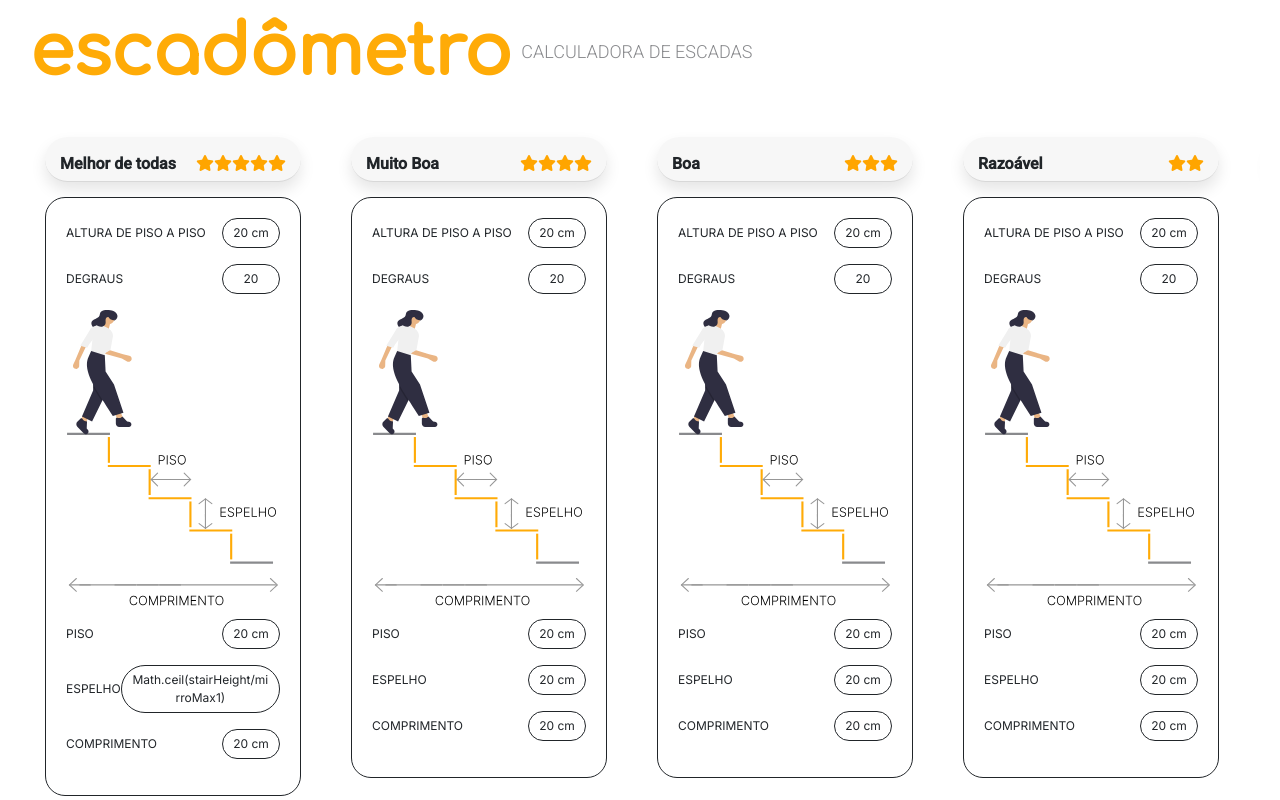
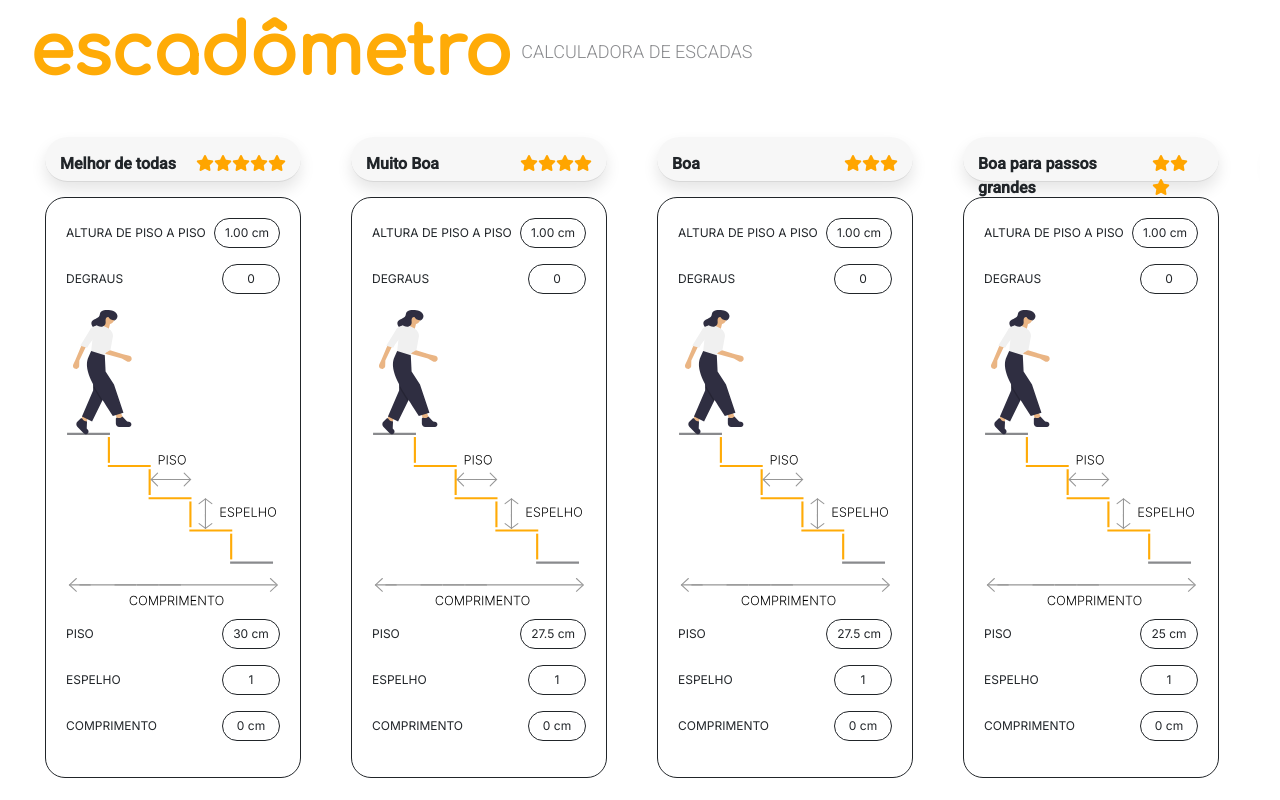
Before and after one commit to MarcosVRSDev/calculadora-escadas, an Angular app: page /resultado/1 in a window 1280 px wide. Built offline with nearby package versions, Linux system fonts and the light colour scheme.

Commit message:
Ajustes dos cálculos

```diff
--- a/src/app/pages/result-page/result-page.component.html
+++ b/src/app/pages/result-page/result-page.component.html
@@ -12,40 +12,60 @@
     <div class="cards-group">
       <app-rating-card title="Melhor de todas" qtStars=5></app-rating-card>
 
-      <app-result-card imgSrc="../../../assets/result_1.svg" floorHeight="20 cm" steps="20" floor="20 cm"
-        mirror="Math.ceil(stairHeight/mirroMax1)" length="20 cm">
+      <app-result-card imgSrc="../../../assets/result_1.svg" floorHeight="{{ mirrorHeight(stairHeight, mirroMax4) }} cm"
+        steps="{{ (mirrorNumber(stairHeight, mirroMax4) - 1) }}" floor="{{ floorFixed1 }} cm"
+        mirror="{{ mirrorNumber(stairHeight, mirroMax4) }}"
+        length="{{ ((mirrorNumber(stairHeight, mirroMax4) - 1) * floorFixed1) }} cm">
       </app-result-card>
     </div>
 
     <div class="cards-group">
       <app-rating-card title="Muito Boa" qtStars=4></app-rating-card>
 
-      <app-result-card imgSrc="../../../assets/result_1.svg" floorHeight="20 cm" steps="20" floor="20 cm" mirror="20 cm"
-        length="20 cm">
+      <app-result-card imgSrc="../../../assets/result_1.svg" floorHeight="{{ mirrorHeight(stairHeight, mirroMax1) }} cm"
+        steps="{{ (mirrorNumber(stairHeight, mirroMax1) - 1) }}" floor="{{ floorFixed2 }} cm"
+        mirror="{{ mirrorNumber(stairHeight, mirroMax1) }}"
+        length="{{ ((mirrorNumber(stairHeight, mirroMax1) - 1) * floorFixed2) }} cm">
       </app-result-card>
     </div>
 
     <div class="cards-group">
       <app-rating-card title="Boa" qtStars=3></app-rating-card>
 
-      <app-result-card imgSrc="../../../assets/result_1.svg" floorHeight="20 cm" steps="20" floor="20 cm" mirror="20 cm"
-        length="20 cm">
+      <app-result-card imgSrc="../../../assets/result_1.svg" floorHeight="{{ mirrorHeight(stairHeight, mirroMax2) }} cm"
+        steps="{{ (mirrorNumber(stairHeight, mirroMax2) - 1) }}" floor="{{ floorFixed2 }} cm"
+        mirror="{{ mirrorNumber(stairHeight, mirroMax2) }}"
+        length="{{ ((mirrorNumber(stairHeight, mirroMax2) - 1) * floorFixed2) }} cm">
+      </app-result-card>
+    </div>
+
+    <div class="cards-group">
+      <app-rating-card title="Boa para passos grandes" qtStars=3></app-rating-card>
+
+      <app-result-card imgSrc="../../../assets/result_1.svg" floorHeight="{{ mirrorHeight(stairHeight, mirroMax3) }} cm"
+        steps="{{ (mirrorNumber(stairHeight, mirroMax3) - 1) }}" floor="{{ floorFixed3 }} cm"
+        mirror="{{ mirrorNumber(stairHeight, mirroMax3) }}"
+        length="{{ ((mirrorNumber(stairHeight, mirroMax3) - 1) * floorFixed3) }} cm">
       </app-result-card>
     </div>
 
     <div class="cards-group">
       <app-rating-card title="Razoável" qtStars=2></app-rating-card>
 
-      <app-result-card imgSrc="../../../assets/result_1.svg" floorHeight="20 cm" steps="20" floor="20 cm" mirror="20 cm"
-        length="20 cm">
+      <app-result-card imgSrc="../../../assets/result_1.svg" floorHeight="{{ mirrorHeight(stairHeight, mirroMax4) }} cm"
+        steps="{{ (mirrorNumber(stairHeight, mirroMax4) - 1) }}" floor="{{ floorFixed4 }} cm"
+        mirror="{{ mirrorNumber(stairHeight, mirroMax4) }}"
+        length="{{ ((mirrorNumber(stairHeight, mirroMax4) - 1) * floorFixed4) }} cm">
       </app-result-card>
     </div>
 
     <div class="cards-group">
       <app-rating-card title="Ruim" qtStars=1></app-rating-card>
 
-      <app-result-card imgSrc="../../../assets/result_1.svg" floorHeight="20 cm" steps="20" floor="20 cm" mirror="20 cm"
-        length="20 cm">
+      <app-result-card imgSrc="../../../assets/result_1.svg" floorHeight="{{ mirrorHeight(stairHeight, mirroMax4) }} cm"
+        steps="{{ (mirrorNumber(stairHeight, mirroMax4) - 1) }}" floor="{{ floorFixed1 }} cm"
+        mirror="{{ mirrorNumber(stairHeight, mirroMax4) }}"
+        length="{{ ((mirrorNumber(stairHeight, mirroMax4) - 1) * floorFixed1) }} cm">
       </app-result-card>
     </div>
 
@@ -65,34 +85,46 @@
 
     <div class="item-titulo">
       <p class="roboto-bold"><strong>PARA A ALTURA DE PISO A PISO</strong></p>
-      <p class="inter-light item-caixa"><strong>20</strong></p>
+      <p class="inter-light item-caixa"><strong>{{ stairHeight }} cm</strong></p>
     </div>
     <p class="roboto-bold" style="text-align: left;"><strong>OPÇÕES DE ESCADAS</strong></p>
     <p class="inter" style="text-align: left;">
       Selecione uma das opções para detalhes e medidas da escada:
     </p>
   </div>
-  <app-expand-card title="MELHOR DE TODAS" qtStars=5 imgSrc="../../../assets/result_1.svg" floorHeight="20 cm"
-    steps="20" floor="20 cm" mirror="{{ roundUp(stairHeight, mirroMax1) }}" length="20 cm" style="margin-top: 15px;">
+  <app-expand-card title="MELHOR DE TODAS" qtStars=5 imgSrc="../../../assets/result_1.svg"
+    floorHeight="{{ mirrorHeight(stairHeight, mirroMax1) }} cm" steps="{{ (mirrorNumber(stairHeight, mirroMax1) - 1) }}"
+    floor="{{ floorFixed1 }} cm" mirror="{{ mirrorNumber(stairHeight, mirroMax1) }}"
+    length="{{ ((mirrorNumber(stairHeight, mirroMax1) - 1) * floorFixed1) }} cm" style="margin-top: 15px;">
   </app-expand-card>
 
-  <app-expand-card title="MUITO CONFORTÁVEL" qtStars=4 imgSrc="../../../assets/result_1.svg" floorHeight="20 cm"
-    steps="20" floor="20 cm" mirror="20 cm" length="20 cm">
+  <app-expand-card title="MUITO CONFORTÁVEL" qtStars=4 imgSrc="../../../assets/result_1.svg"
+    floorHeight="{{ mirrorHeight(stairHeight, mirroMax1) }} cm" steps="{{ (mirrorNumber(stairHeight, mirroMax1) - 1) }}"
+    floor="{{ floorFixed2 }} cm" mirror="{{ mirrorNumber(stairHeight, mirroMax1) }}"
+    length="{{ ((mirrorNumber(stairHeight, mirroMax1) - 1) * floorFixed2) }} cm">
   </app-expand-card>
 
-  <app-expand-card title="CONFORTÁVEL" qtStars=3 imgSrc="../../../assets/result_1.svg" floorHeight="20 cm" steps="20"
-    floor="20 cm" mirror="20 cm" length="20 cm">
+  <app-expand-card title="CONFORTÁVEL" qtStars=3 imgSrc="../../../assets/result_1.svg"
+    floorHeight="{{ mirrorHeight(stairHeight, mirroMax2) }} cm" steps="{{ (mirrorNumber(stairHeight, mirroMax2) - 1) }}"
+    floor="{{ floorFixed2 }} cm" mirror="{{ mirrorNumber(stairHeight, mirroMax2) }}"
+    length="{{ ((mirrorNumber(stairHeight, mirroMax2) - 1) * floorFixed2) }} cm">
   </app-expand-card>
 
-  <app-expand-card title="BOA PARA PASSOS GRANDES" qtStars=3 imgSrc="../../../assets/result_1.svg" floorHeight="20 cm"
-    steps="20" floor="20 cm" mirror="20 cm" length="20 cm">
+  <app-expand-card title="BOA PARA PASSOS GRANDES" qtStars=3 imgSrc="../../../assets/result_1.svg"
+    floorHeight="{{ mirrorHeight(stairHeight, mirroMax3) }} cm" steps="{{ (mirrorNumber(stairHeight, mirroMax3) - 1) }}"
+    floor="{{ floorFixed3 }} cm" mirror="{{ mirrorNumber(stairHeight, mirroMax3) }}"
+    length="{{ ((mirrorNumber(stairHeight, mirroMax3) - 1) * floorFixed3) }} cm">
   </app-expand-card>
 
-  <app-expand-card title="RAZOÁVEL" qtStars=2 imgSrc="../../../assets/result_1.svg" floorHeight="20 cm" steps="20"
-    floor="20 cm" mirror="20 cm" length="20 cm">
+  <app-expand-card title="RAZOÁVEL" qtStars=2 imgSrc="../../../assets/result_1.svg"
+    floorHeight="{{ mirrorHeight(stairHeight, mirroMax4) }} cm" steps="{{ (mirrorNumber(stairHeight, mirroMax4) - 1) }}"
+    floor="{{ floorFixed4 }} cm" mirror="{{ mirrorNumber(stairHeight, mirroMax4) }}"
+    length="{{ ((mirrorNumber(stairHeight, mirroMax4) - 1) * floorFixed4) }} cm">
   </app-expand-card>
 
-  <app-expand-card title="ÚLTIMO CASO" qtStars=1 imgSrc="../../../assets/result_1.svg" floorHeight="20 cm" steps="20"
-    floor="20 cm" mirror="20 cm" length="20 cm">
+  <app-expand-card title="ÚLTIMO CASO" qtStars=1 imgSrc="../../../assets/result_1.svg"
+    floorHeight="{{ mirrorHeight(stairHeight, mirroMax4) }} cm" steps="{{ (mirrorNumber(stairHeight, mirroMax4) - 1) }}"
+    floor="{{ floorFixed1 }} cm" mirror="{{ mirrorNumber(stairHeight, mirroMax4) }}"
+    length="{{ ((mirrorNumber(stairHeight, mirroMax4) - 1) * floorFixed1) }} cm">
   </app-expand-card>
 </div>
--- a/src/app/pages/result-page/result-page.component.ts
+++ b/src/app/pages/result-page/result-page.component.ts
@@ -51,8 +51,15 @@ export class ResultPageComponent implements OnInit {
     this.router.navigate(['/']);
   }
 
-  roundUp(valueA: number, valueB: number) {
+  mirrorNumber(valueA: number, valueB: number): number {
     return Math.ceil(valueA / valueB);
   }
 
+  mirrorHeight(valueA: number, valueB: number) {
+    var result = this.mirrorNumber(valueA, valueB);
+
+    return parseFloat((valueA / result).toString()).toFixed(2);
+  }
+
+
 }
```
